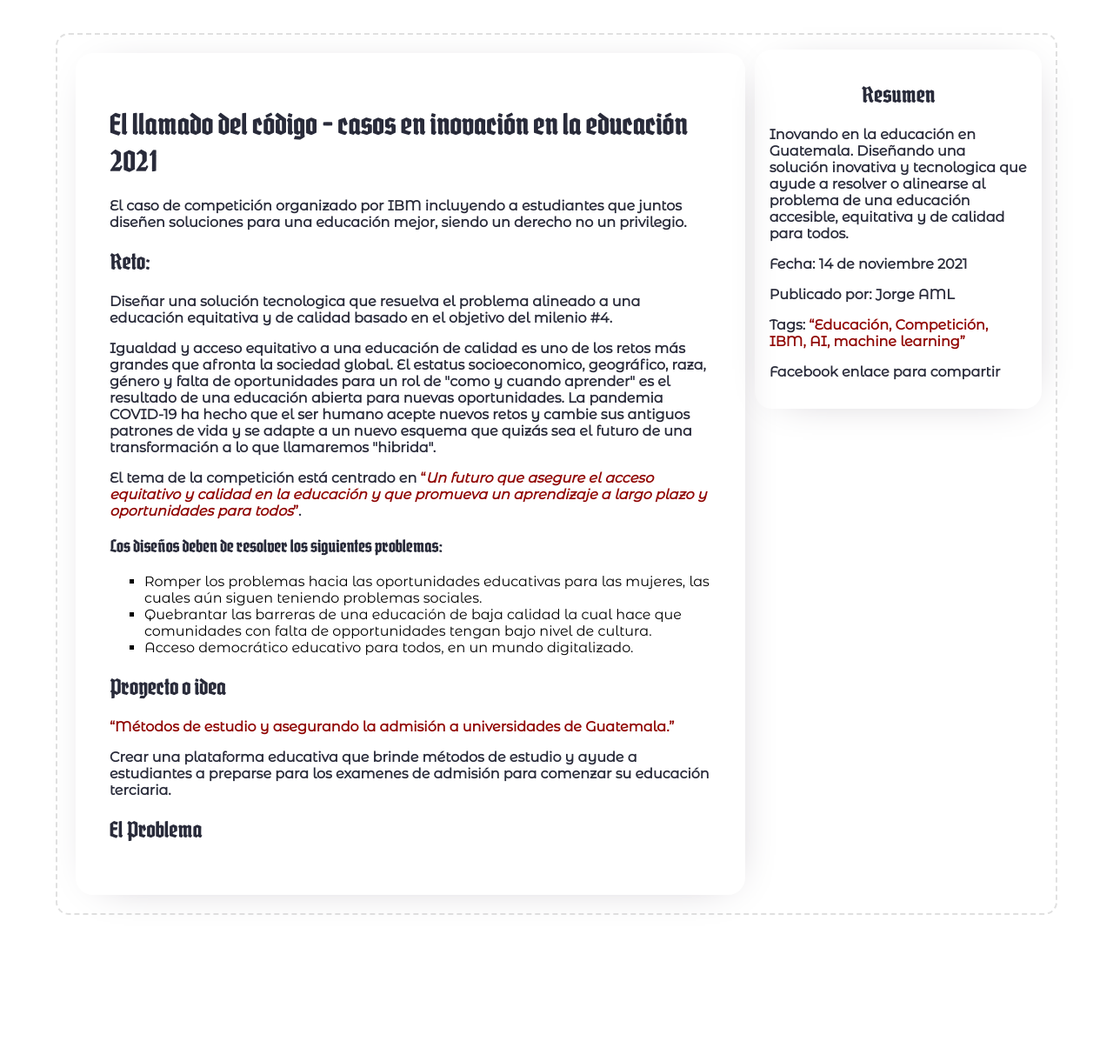
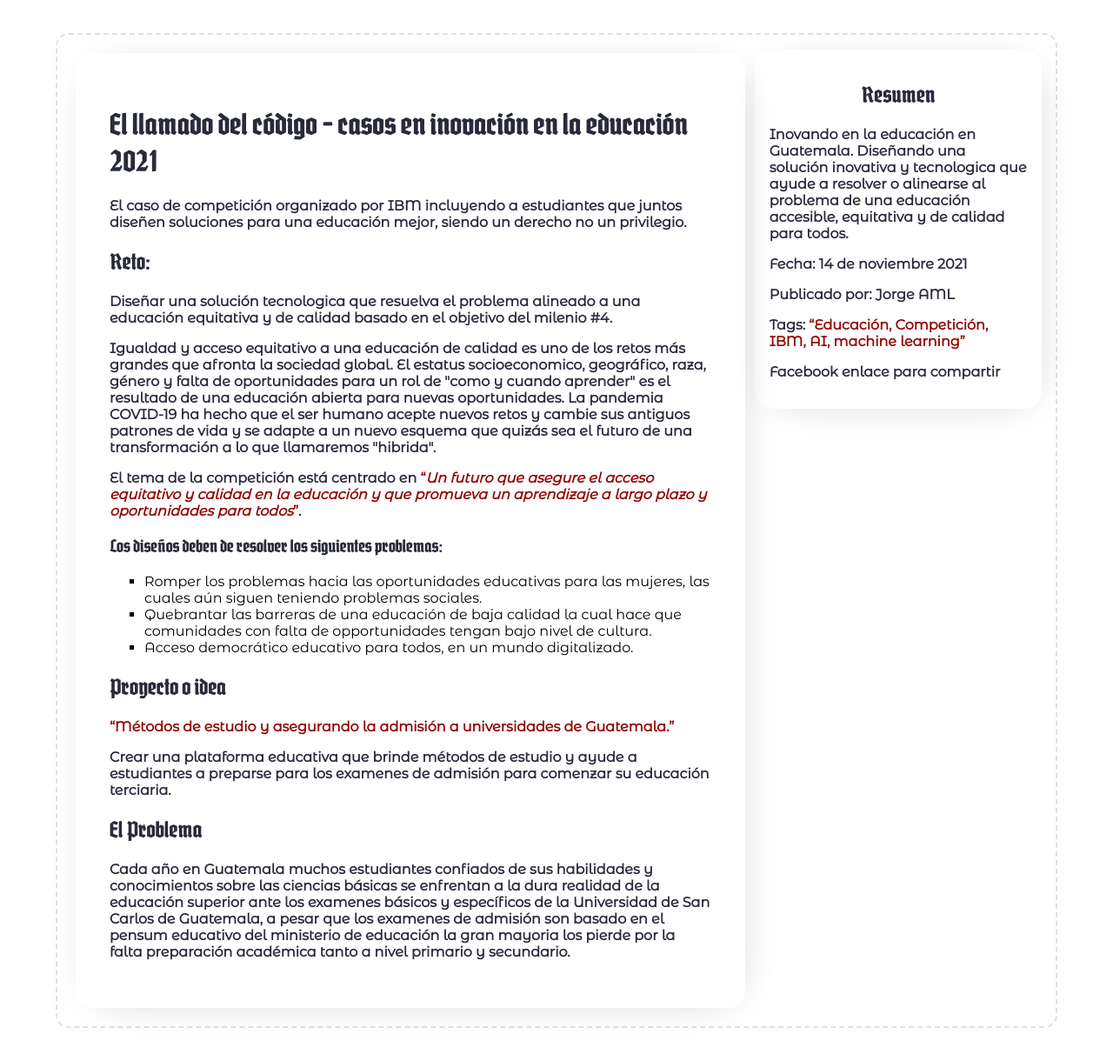
Before and after one commit to jorgeAML/creativeaml, a Jekyll site: the page built from blog_posts/17-11-2021.md, in a window 1280 px wide. Shown: the whole page at 87% size. Built offline with Jekyll 4.4.1, drawn with Linux system fonts in a browser that asks for light colours; some web fonts are replaced; before the commit the page ends 1090 px from its top, so only the background shows below that.

Commit message:
post actualizado pero no terminado

```diff
--- a/blog_posts/17-11-2021.md
+++ b/blog_posts/17-11-2021.md
@@ -5,7 +5,7 @@ title: IBM Caso
 
 section0: Creative AML
 section1: Regresar
-metaDescripcion: Caso de competición de IBM
+metaDescripcion: Caso de competición de IBM, Descubre, analiza y debate conmigo sobre mi proyecto de inovación de la educación de Guatemala utilizando tecnologías de IBM.
 
 tarjetaTitulo: Resumen
 tarjetaContenido: Inovando en la educación en Guatemala. Diseñando una solución inovativa y tecnologica que ayude a resolver o alinearse al problema de una educación accesible, equitativa y de calidad para todos.
@@ -59,4 +59,4 @@ post1: /jekyll/update/2021/04/05/welcome-to-jekyll.html
 <p><q>Métodos de estudio y asegurando la admisión a universidades de Guatemala.</q></p>
 <p>Crear una plataforma educativa que brinde métodos de estudio y ayude a estudiantes a preparse para los examenes de admisión para comenzar su educación terciaria.</p>
 <h2>El Problema</h2>
-<p></p>
+<p>Cada año en Guatemala muchos estudiantes confiados de sus habilidades y conocimientos sobre las ciencias básicas se enfrentan a la dura realidad de la educación superior ante los examenes básicos y específicos de la Universidad de San Carlos de Guatemala, a pesar que los examenes de admisión son basado en el pensum educativo del ministerio de educación la gran mayoria los pierde por la falta preparación académica tanto a nivel primario y secundario. </p>
```
